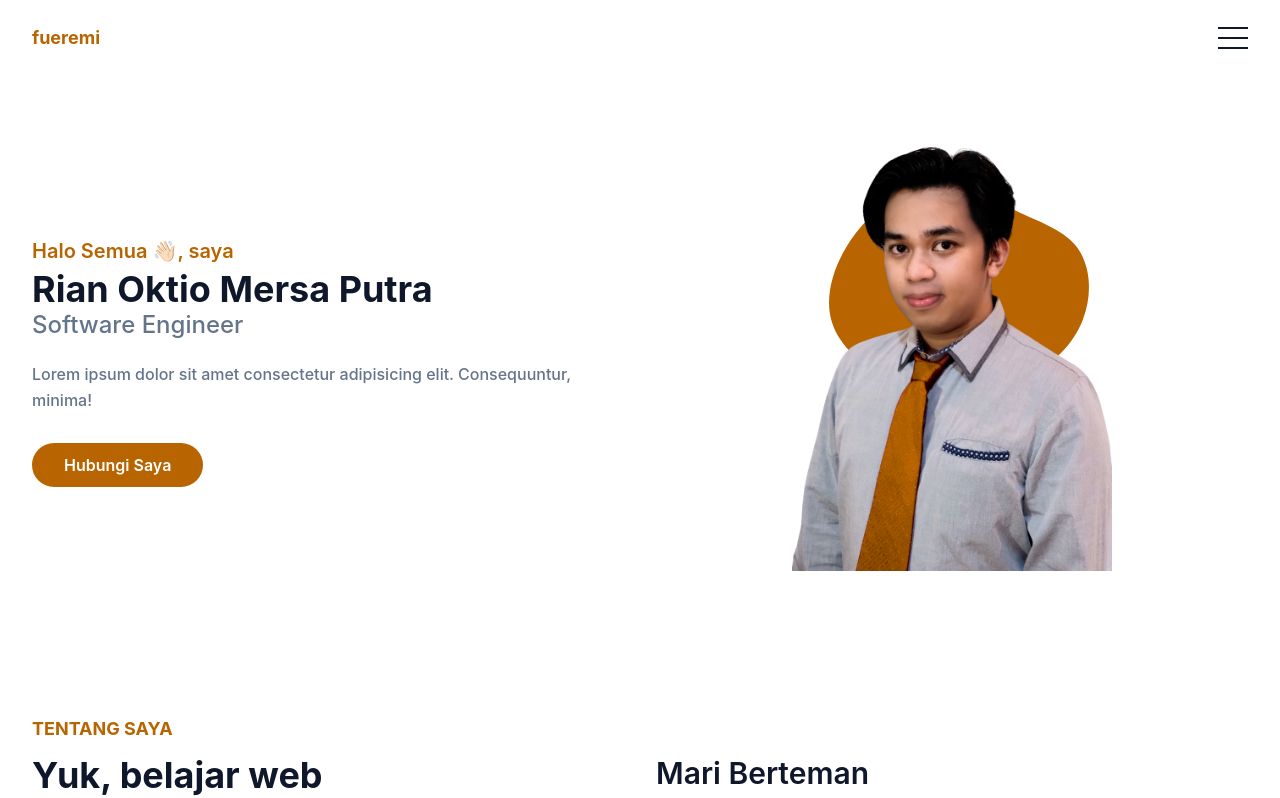
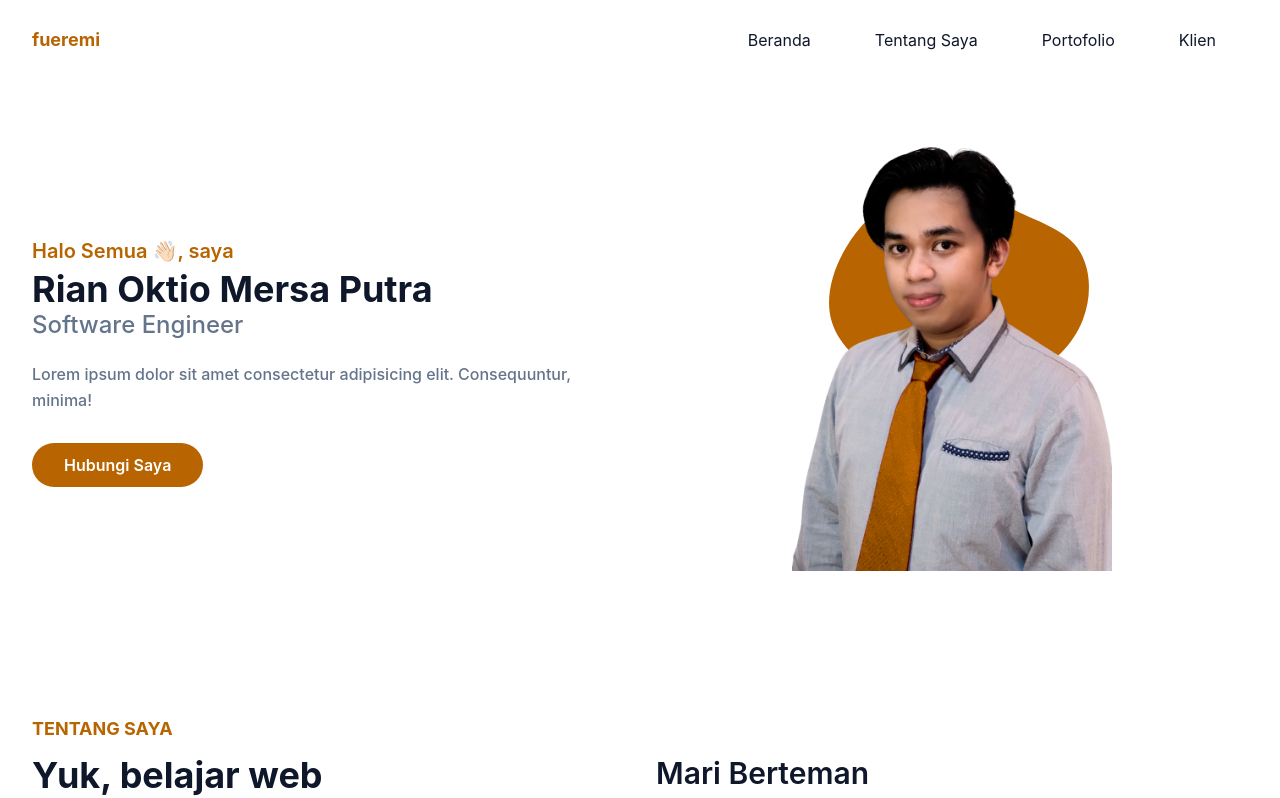
Before and after one commit to fueremi/React-2022-Portofolio, a React (Vite) app: page / in a window 1280 px wide. Shown: the top 798 px of the page. Built offline with nearby package versions, Linux system fonts and the light colour scheme.

Commit message:
fix(navbar): fixing navbar hidden when button not toggle

```diff
--- a/src/App.tsx
+++ b/src/App.tsx
@@ -42,22 +42,53 @@ const App = () => {
                 type="button"
                 className={`block absolute right-4 ${
                   toggleNavbar ? "active" : ""
-                }`}
+                } lg:hidden`}
                 onClick={() => setToggleNavbar(!toggleNavbar)}
               >
                 <span className="hamburger-line transition duration-300 ease-in-out origin-top-left"></span>
                 <span className="hamburger-line transition duration-300 ease-in-out"></span>
                 <span className="hamburger-line transition duration-300 ease-in-out origin-bottom-left"></span>
               </button>
-              {toggleNavbar && (
-                <nav>
-                  <ul>
-                    <li>
-                      <a href="#home">Beranda</a>
-                    </li>
-                  </ul>
-                </nav>
-              )}
+              <nav
+                className={`absolute py-5 bg-white shadow-lg rounded-lg max-w-[250px] w-full right-4 top-full ${
+                  toggleNavbar ? "" : "hidden"
+                } lg:block lg:static lg:bg-transparent lg:max-w-full lg:shadow-none lg:rounded-none`}
+              >
+                <ul className="block lg:flex">
+                  <li className="group">
+                    <a
+                      href="#home"
+                      className="text-base text-dark py-2 mx-8 flex group-hover:text-primary"
+                    >
+                      Beranda
+                    </a>
+                  </li>
+                  <li className="group">
+                    <a
+                      href="#about"
+                      className="text-base text-dark py-2 mx-8 flex group-hover:text-primary"
+                    >
+                      Tentang Saya
+                    </a>
+                  </li>
+                  <li className="group">
+                    <a
+                      href="#portofolio"
+                      className="text-base text-dark py-2 mx-8 flex group-hover:text-primary"
+                    >
+                      Portofolio
+                    </a>
+                  </li>
+                  <li className="group">
+                    <a
+                      href="#client"
+                      className="text-base text-dark py-2 mx-8 flex group-hover:text-primary"
+                    >
+                      Klien
+                    </a>
+                  </li>
+                </ul>
+              </nav>
             </div>
           </div>
         </div>
```
